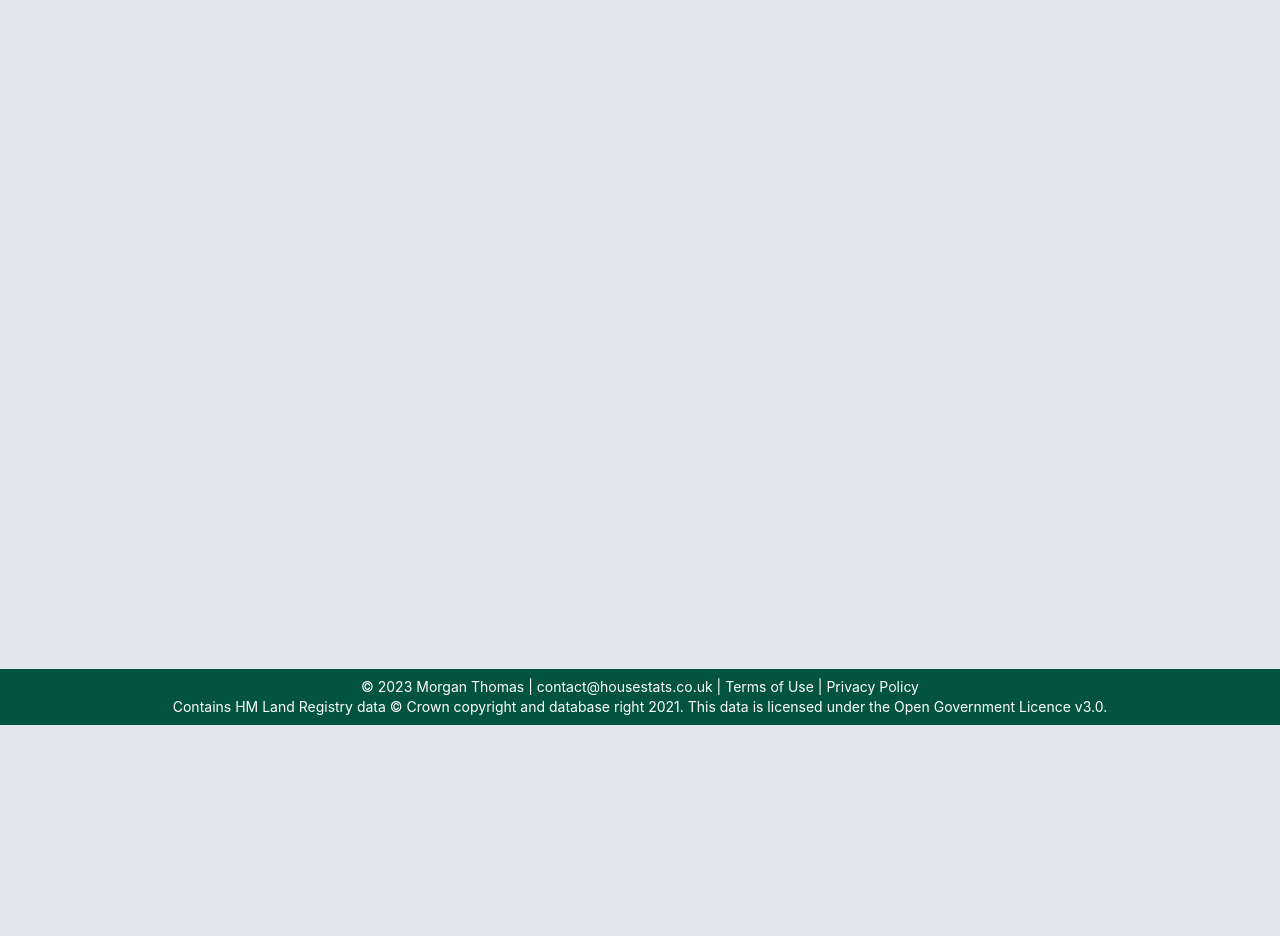
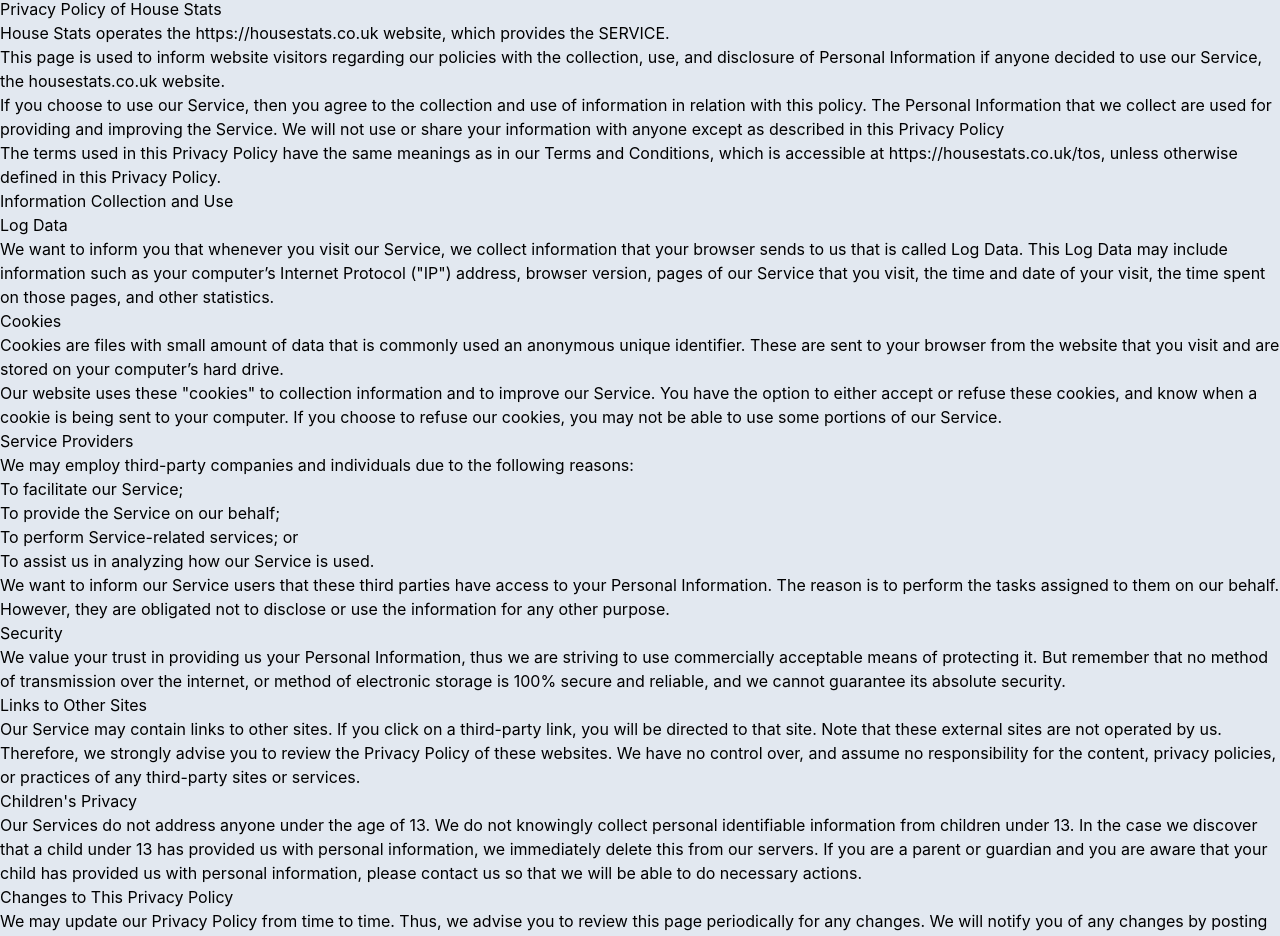
Before and after one commit to House-Stats/website, a SvelteKit app: page /pp in a window 1280 px wide. Shown: the part 75-1011 px from the top of the page. Before the commit the page ends 800 px from the top, so only its background shows below. Built offline with nearby package versions, Linux system fonts and the light colour scheme.

Commit message:
Privacy Policy

```diff
--- a/src/routes/pp/+page.svelte
+++ b/src/routes/pp/+page.svelte
@@ -0,0 +1,54 @@
+<h1>Privacy Policy of House Stats</h1>
+
+<p>House Stats operates the https://housestats.co.uk website, which provides the SERVICE.</p>
+
+<p>This page is used to inform website visitors regarding our policies with the collection, use, and disclosure of Personal Information if anyone decided to use our Service, the housestats.co.uk website.</p>
+
+<p>If you choose to use our Service, then you agree to the collection and use of information in relation with this policy. The Personal Information that we collect are used for providing and improving the Service. We will not use or share your information with anyone except as described in this Privacy Policy</p>
+
+<p>The terms used in this Privacy Policy have the same meanings as in our Terms and Conditions, which is accessible at https://housestats.co.uk/tos, unless otherwise defined in this Privacy Policy.</p>
+
+<h2>Information Collection and Use</h2>
+
+<h2>Log Data</h2>
+
+<p>We want to inform you that whenever you visit our Service, we collect information that your browser sends to us that is called Log Data. This Log Data may include information such as your computer’s Internet Protocol ("IP") address, browser version, pages of our Service that you visit, the time and date of your visit, the time spent on those pages, and other statistics.</p>
+
+<h2>Cookies</h2>
+
+<p>Cookies are files with small amount of data that is commonly used an anonymous unique identifier. These are sent to your browser from the website that you visit and are stored on your computer’s hard drive.</p>
+
+<p>Our website uses these "cookies" to collection information and to improve our Service. You have the option to either accept or refuse these cookies, and know when a cookie is being sent to your computer. If you choose to refuse our cookies, you may not be able to use some portions of our Service.</p>
+
+<h2>Service Providers</h2>
+
+<p>We may employ third-party companies and individuals due to the following reasons:</p>
+
+<ul>
+    <li>To facilitate our Service;</li>
+    <li>To provide the Service on our behalf;</li>
+    <li>To perform Service-related services; or</li>
+    <li>To assist us in analyzing how our Service is used.</li>
+</ul>
+
+<p>We want to inform our Service users that these third parties have access to your Personal Information. The reason is to perform the tasks assigned to them on our behalf. However, they are obligated not to disclose or use the information for any other purpose.</p>
+
+<h2>Security</h2>
+
+<p>We value your trust in providing us your Personal Information, thus we are striving to use commercially acceptable means of protecting it. But remember that no method of transmission over the internet, or method of electronic storage is 100% secure and reliable, and we cannot guarantee its absolute security.</p>
+
+<h2>Links to Other Sites</h2>
+
+<p>Our Service may contain links to other sites. If you click on a third-party link, you will be directed to that site. Note that these external sites are not operated by us. Therefore, we strongly advise you to review the Privacy Policy of these websites. We have no control over, and assume no responsibility for the content, privacy policies, or practices of any third-party sites or services.</p>
+
+<p>Children's Privacy</p>
+
+<p>Our Services do not address anyone under the age of 13. We do not knowingly collect personal identifiable information from children under 13. In the case we discover that a child under 13 has provided us with personal information, we immediately delete this from our servers. If you are a parent or guardian and you are aware that your child has provided us with personal information, please contact us so that we will be able to do necessary actions.</p>
+
+<h2>Changes to This Privacy Policy</h2>
+
+<p>We may update our Privacy Policy from time to time. Thus, we advise you to review this page periodically for any changes. We will notify you of any changes by posting the new Privacy Policy on this page. These changes are effective immediately, after they are posted on this page.</p>
+
+<h2>Contact Us</h2>
+
+<p>If you have any questions or suggestions about our Privacy Policy, do not hesitate to contact us.</p>
```
